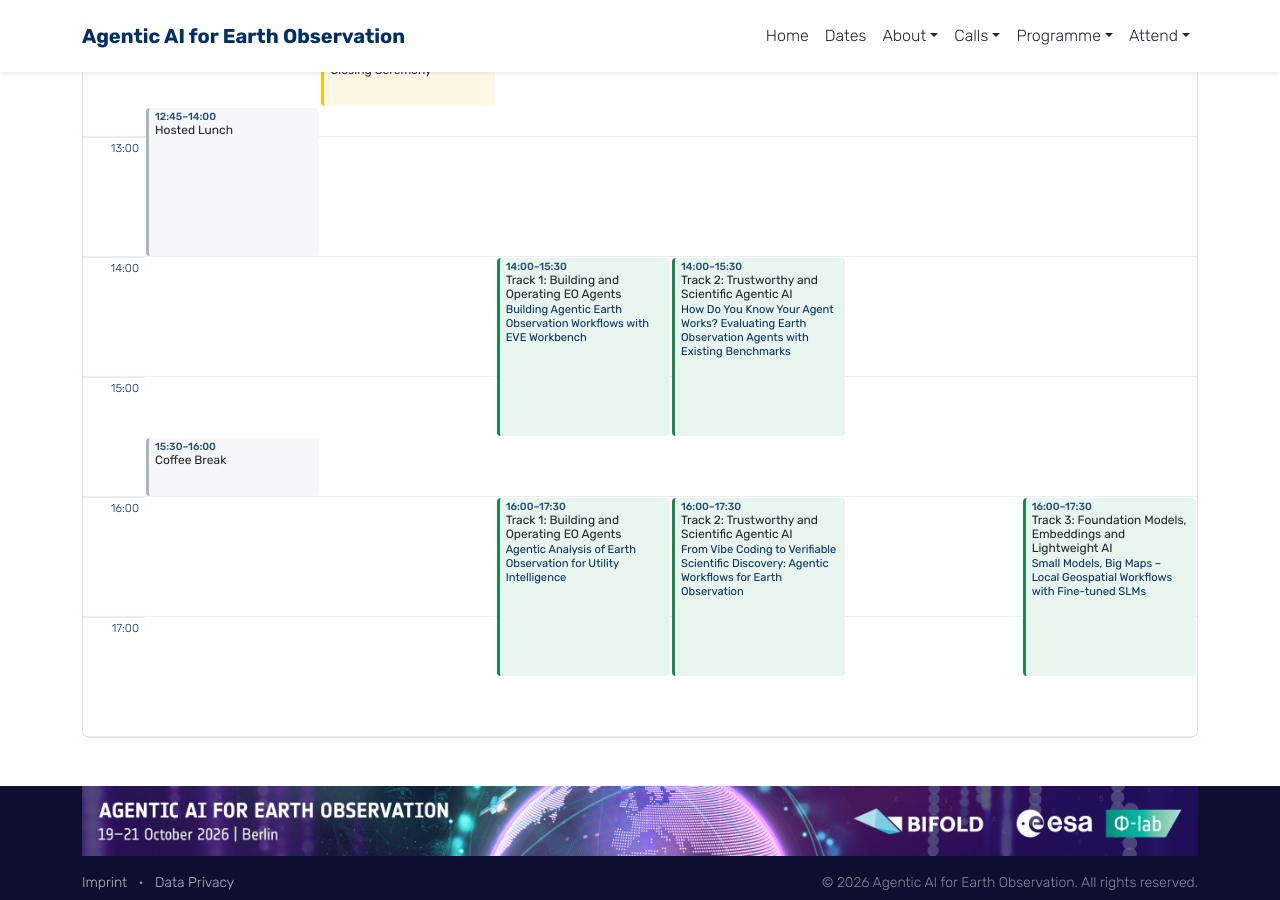
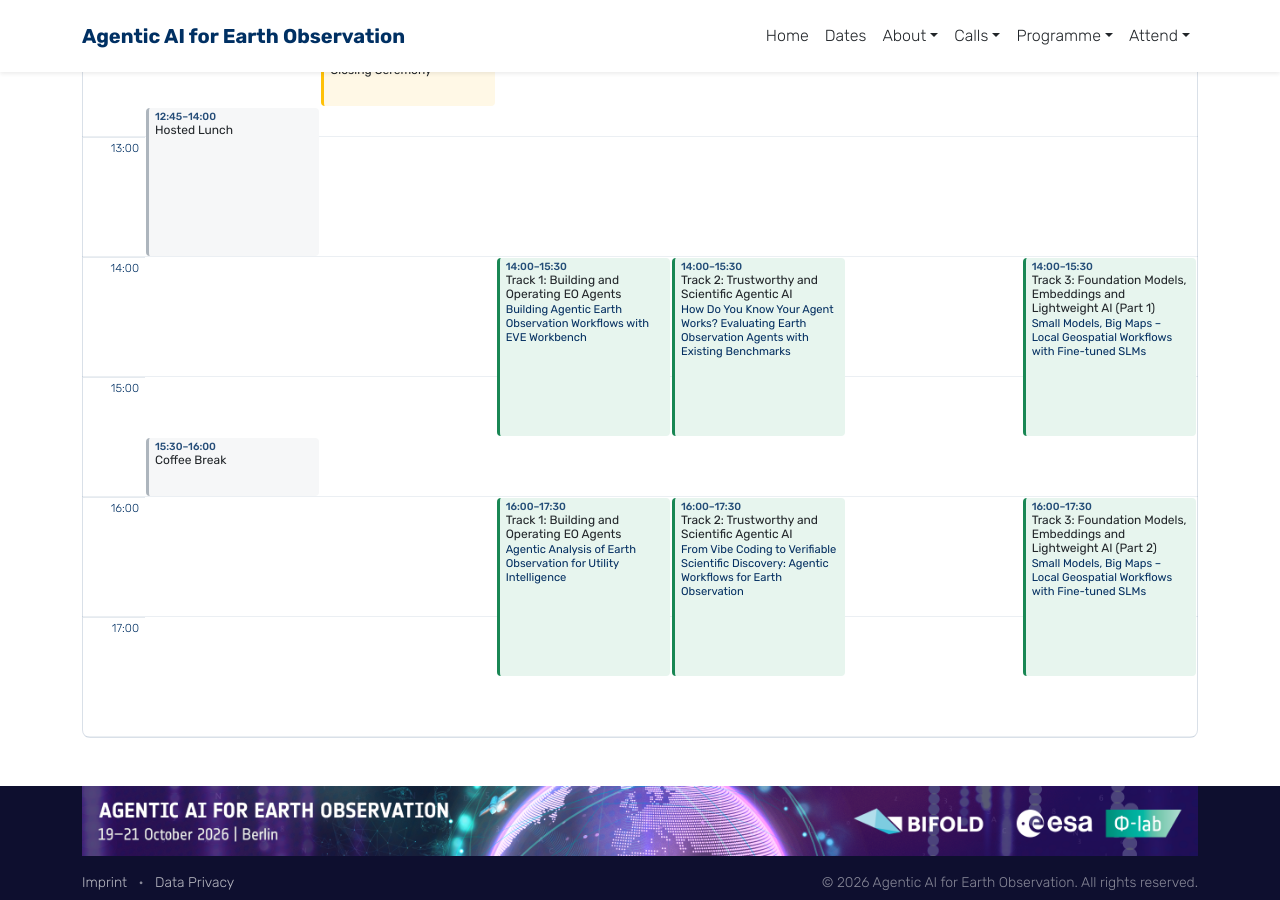
Before and after one commit to rsim-tu-berlin/agentic-eo.berlin, a Jekyll site: the page built from programme/schedule.md, in a window 1280 px wide and 900 px high, scrolled down 3663 px. Built offline with Jekyll 4.4.1, drawn with Linux system fonts in a browser that asks for light colours; some of the changed text lies outside the part shown.

Commit message:
fix: extend oral session 3 duration and split day 3 Track 3 into two workshop parts

```diff
--- a/_data/schedule.yml
+++ b/_data/schedule.yml
@@ -132,7 +132,7 @@
   - { day: day2, room: werner-koerte,  start: "15:45", end: "16:15", title: "Featured Demo 13", type: demo }
   - { day: day2, room: rudolf-virchow, start: "15:45", end: "16:15", title: "Featured Demo 14", type: demo }
 
-  - { day: day2, room: lecture-hall,   start: "16:15", end: "17:15", title: "Oral Session 3 - Agentic Decision Intelligence and Earth Action", speaker: "", type: talk }
+  - { day: day2, room: lecture-hall,   start: "16:15", end: "18:15", title: "Oral Session 3 - Agentic Decision Intelligence and Earth Action", speaker: "", type: talk }
 
   - { day: day2, room: von-langenbeck, start: "17:30", end: "18:45", title: "Poster Session 2", speaker: "", type: poster }
 
@@ -162,9 +162,10 @@
   - { day: day3, room: expertisium,    start: "14:00", end: "15:30", title: "Track 1: Building and Operating EO Agents", speaker: "Building Agentic Earth Observation Workflows with EVE Workbench", type: workshop }
   - { day: day3, room: von-langenbeck, start: "14:00", end: "15:30", title: "Track 2: Trustworthy and Scientific Agentic AI", speaker: "How Do You Know Your Agent Works? Evaluating Earth Observation Agents with Existing Benchmarks", type: workshop }
   # - { day: day3, room: rudolf-virchow,  start: "14:00", end: "15:30", title: "Track 3: Foundation Models, Embeddings and Lightweight AI", speaker: "From Pixels to Concepts: Hands-on with Clay Embeddings for Agentic Earth Observation", type: workshop }
+  - { day: day3, room: rudolf-virchow,  start: "14:00", end: "15:30", title: "Track 3: Foundation Models, Embeddings and Lightweight AI (Part 1)", speaker: "Small Models, Big Maps – Local Geospatial Workflows with Fine-tuned SLMs", type: workshop }
 
   - { day: day3, room: foyer,          start: "15:30", end: "16:00", title: "Coffee Break", type: break }
 
   - { day: day3, room: expertisium,    start: "16:00", end: "17:30", title: "Track 1: Building and Operating EO Agents", speaker: "Agentic Analysis of Earth Observation for Utility Intelligence", type: workshop }
   - { day: day3, room: von-langenbeck, start: "16:00", end: "17:30", title: "Track 2: Trustworthy and Scientific Agentic AI", speaker: "From Vibe Coding to Verifiable Scientific Discovery: Agentic Workflows for Earth Observation", type: workshop }
-  - { day: day3, room: rudolf-virchow,  start: "16:00", end: "17:30", title: "Track 3: Foundation Models, Embeddings and Lightweight AI", speaker: "Small Models, Big Maps – Local Geospatial Workflows with Fine-tuned SLMs", type: workshop }
+  - { day: day3, room: rudolf-virchow,  start: "16:00", end: "17:30", title: "Track 3: Foundation Models, Embeddings and Lightweight AI (Part 2)", speaker: "Small Models, Big Maps – Local Geospatial Workflows with Fine-tuned SLMs", type: workshop }
```
